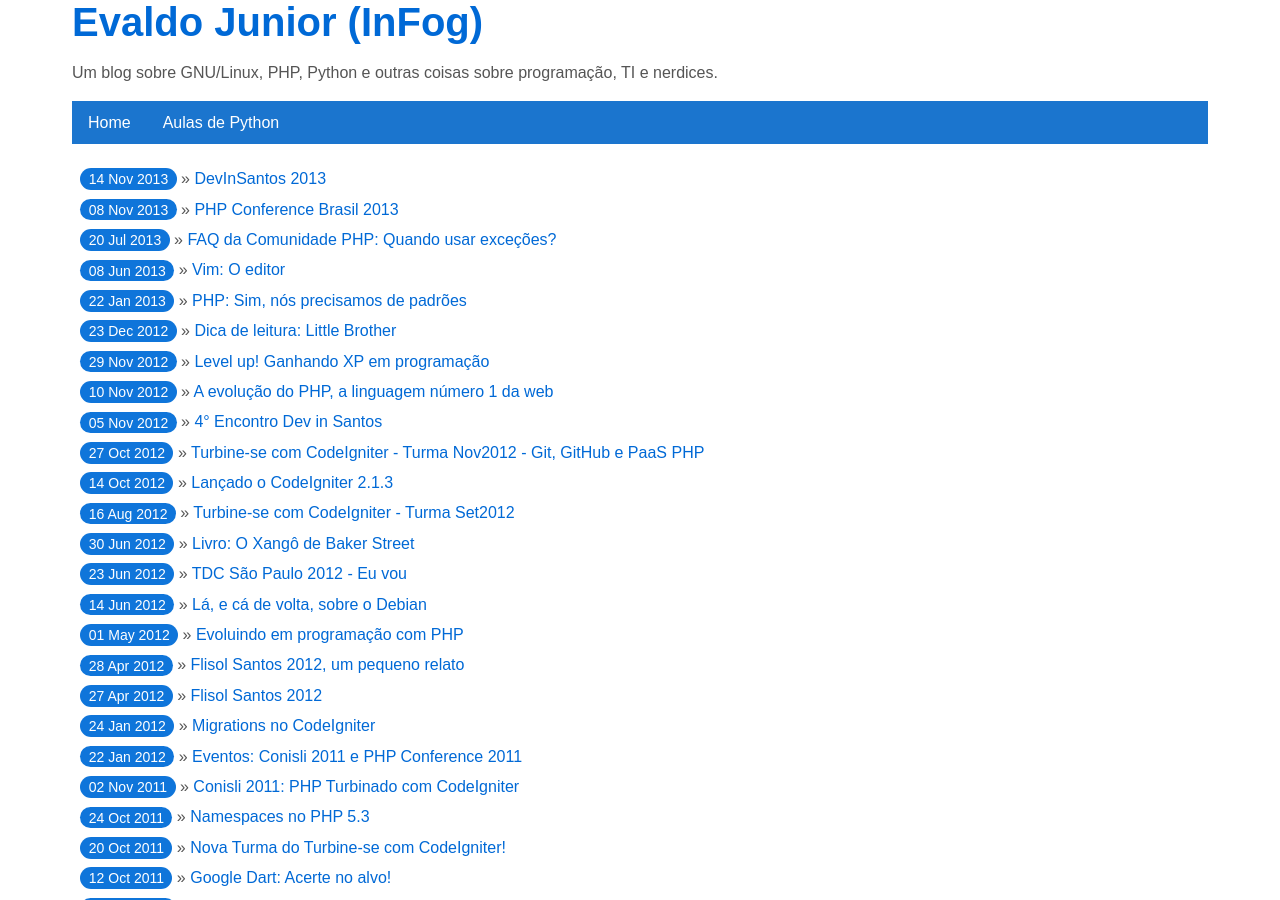
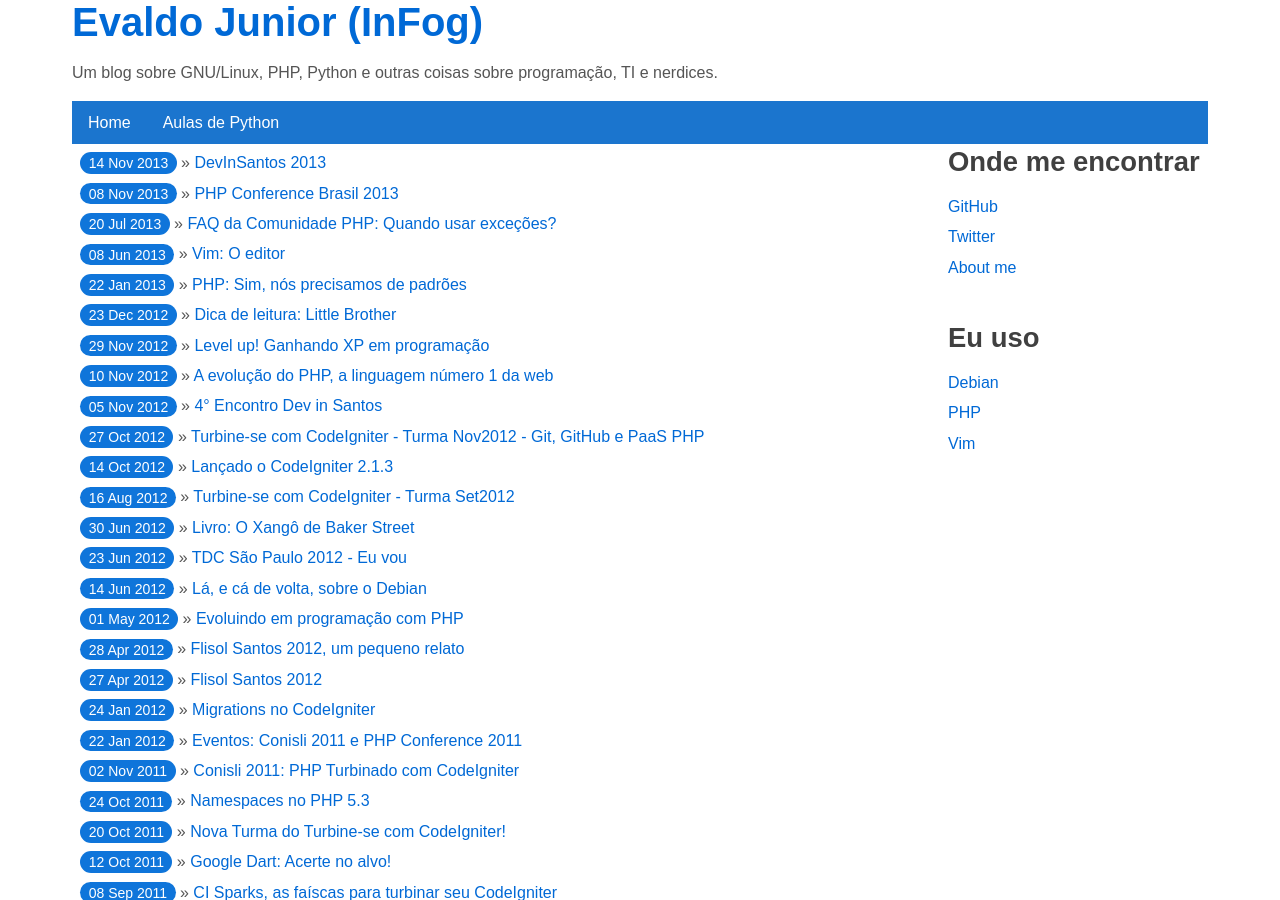
Before and after one commit to InFog/infog.github.io, a Jekyll site: the page built from index.html, in a window 1280 px wide and 900 px high. Built offline with Jekyll 4.4.1, drawn with Linux system fonts in a browser that asks for light colours; some web fonts are replaced; Markdown is read by kramdown in place of the engine named in the settings.

Commit message:
Some aside info.

```diff
--- a/_layouts/default.html
+++ b/_layouts/default.html
@@ -28,7 +28,27 @@
                 </nav>
             </div>
 
-            {{ content }}
+            <div class="column-group gutters">
+                <div class="large-75">
+                    {{ content }}
+                </div>
+                <div class="large-25">
+                    <aside>
+                        <h3>Onde me encontrar</h3>
+                        <ul class="unstyled">
+                            <li><a href="https://github.com/InFog">GitHub</a></li>
+                            <li><a href="https://twitter.com/InFog9">Twitter</a></li>
+                            <li><a href="http://about.me/evaldojunior">About me</a></li>
+                        </ul>
+                        <h3>Eu uso</h3>
+                        <ul class="unstyled">
+                            <li><a href="http://www.debian.org/">Debian</a></li>
+                            <li><a href="http://php.net/">PHP</a></li>
+                            <li><a href="http://www.vim.org">Vim</a></li>
+                        </ul>
+                    </aside>
+                </div>
+            </div>
 
             <div class="footer">
                 <div class="contact">
```
Also changed, not shown: _layouts/post.html (+7 -5 lines).
